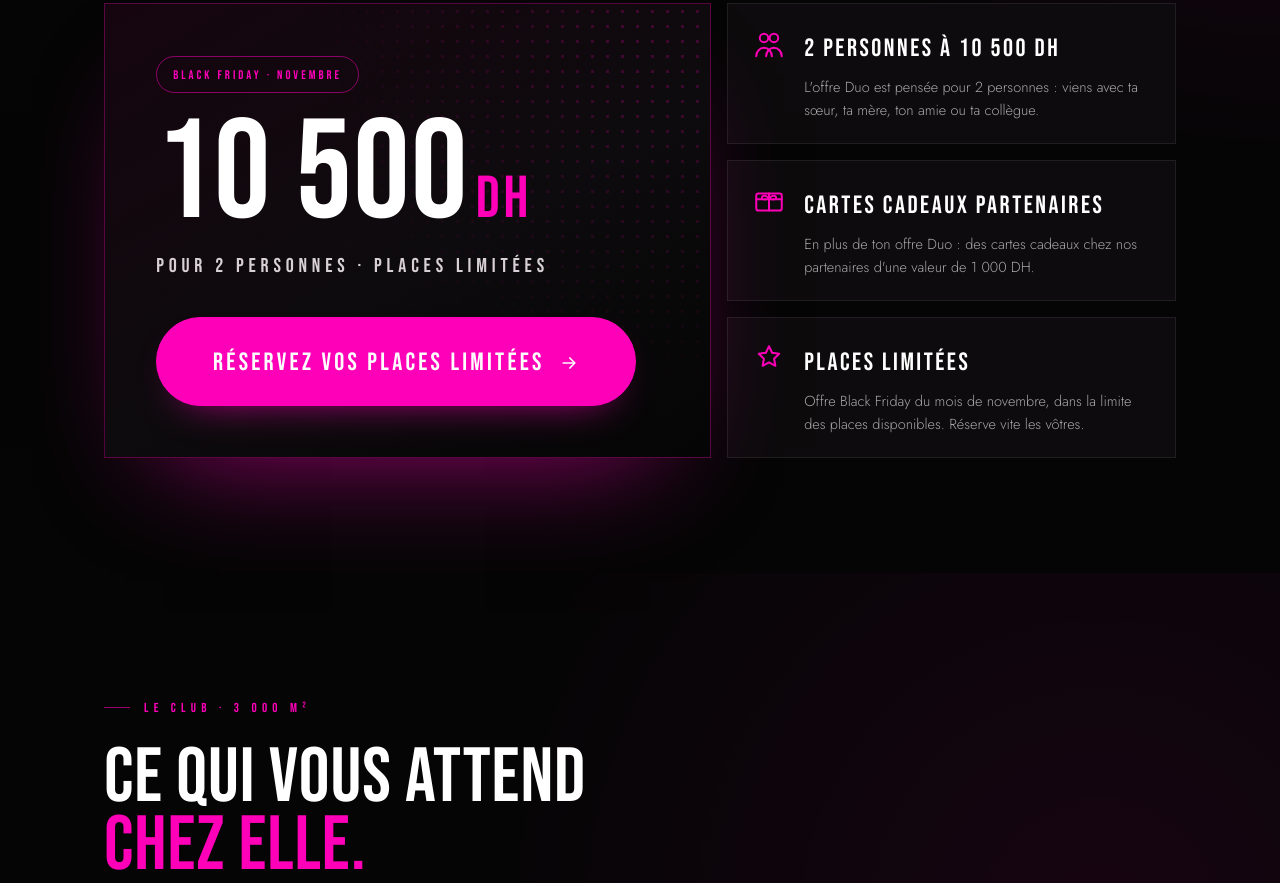
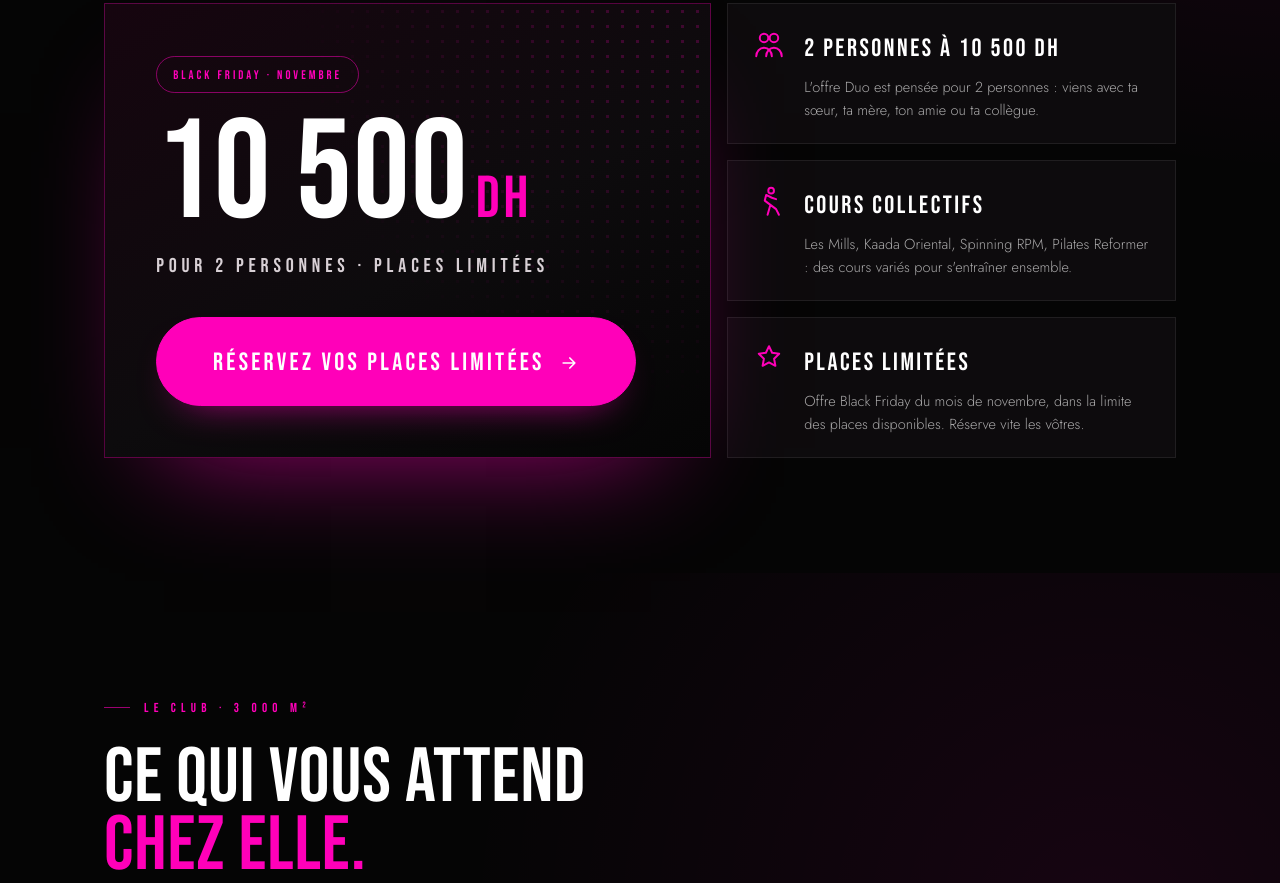
Before and after one commit to elleconseillerebouskoura-ai/ELLELP, a plain HTML site: page site/index.html in a window 1280 px wide. Shown: the part 2138-3021 px from the top of the page. Drawn offline with Linux system fonts and the light colour scheme; animation ran at ten frames a second.

Commit message:
Add files via upload

```diff
--- a/site/config.js
+++ b/site/config.js
@@ -7,7 +7,7 @@ window.ELLE_CONFIG = {
 
   /* 1) URL du Web App Google Apps Script (Déployer > Nouveau déploiement)
         Elle se termine par /exec — à coller entre les guillemets.          */
-  appsScriptUrl: "",
+  appsScriptUrl: "https://script.google.com/macros/s/AKfycbwR3cVsfdh8BzaYSZ46J3vjS9Z7oTxx68yBC-RW_AfcywSXWi0mcHcpo3tBkQauzQSm/exec",
 
   /* 2) Numéro WhatsApp du club (format international, sans + ni espaces) */
   whatsappNumber: "212709680532",
--- a/site/index.html
+++ b/site/index.html
@@ -536,8 +536,8 @@ body.pret .trame{opacity:1;}
           <div><h3>2 personnes à 10 500 DH</h3><p>L'offre Duo est pensée pour 2 personnes : viens avec ta sœur, ta mère, ton amie ou ta collègue.</p></div>
         </li>
         <li class="monte" style="--i:2">
-          <svg viewBox="0 0 24 24" aria-hidden="true"><rect x="3" y="6" width="18" height="12" rx="1.5"/><path d="M3 10h18M12 6v12M12 10c-1.5-3-5-3-5-1s3.5 1 5 1zM12 10c1.5-3 5-3 5-1s-3.5 1-5 1z"/></svg>
-          <div><h3>Cartes cadeaux partenaires</h3><p>En plus de ton offre Duo : des cartes cadeaux chez nos partenaires d'une valeur de 1 000 DH.</p></div>
+          <svg viewBox="0 0 24 24" aria-hidden="true"><circle cx="13.5" cy="4" r="2"/><path d="M11 21l2-7 4 3 2 4M13 14l-4-3 1-4 4 2 3 1"/></svg>
+          <div><h3>Cours collectifs</h3><p>Les Mills, Kaada Oriental, Spinning RPM, Pilates Reformer : des cours variés pour s'entraîner ensemble.</p></div>
         </li>
         <li class="monte" style="--i:3">
           <svg viewBox="0 0 24 24" aria-hidden="true"><path d="M12 3l2.2 4.6 5 .7-3.6 3.5.9 5-4.5-2.4-4.5 2.4.9-5L4.8 8.3l5-.7z"/></svg>
@@ -642,7 +642,7 @@ body.pret .trame{opacity:1;}
         <li>Offre Duo : 2 personnes à 10 500 DH</li>
         <li>Club 100 % femmes · 3 000 m² · ouvert 7j/7</li>
         <li>Centre commercial Bo Village, Bouskoura</li>
-        <li>En plus : cartes cadeaux partenaires d'une valeur de 1 000 DH</li>
+        <li>Cours collectifs : Les Mills, Kaada Oriental, Spinning RPM, Pilates Reformer</li>
         <li>Places limitées</li>
       </ul>
       <div class="reserver__actions monte" style="--i:4">
```
Also changed, not shown: 1 other file.
